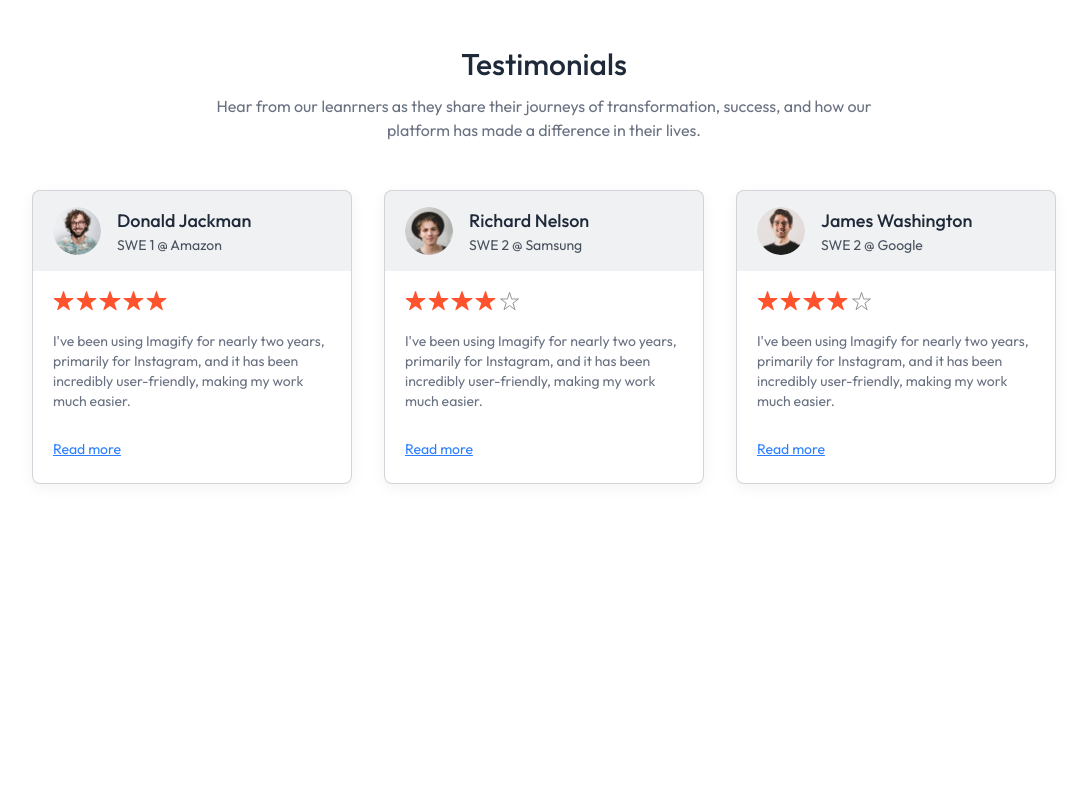
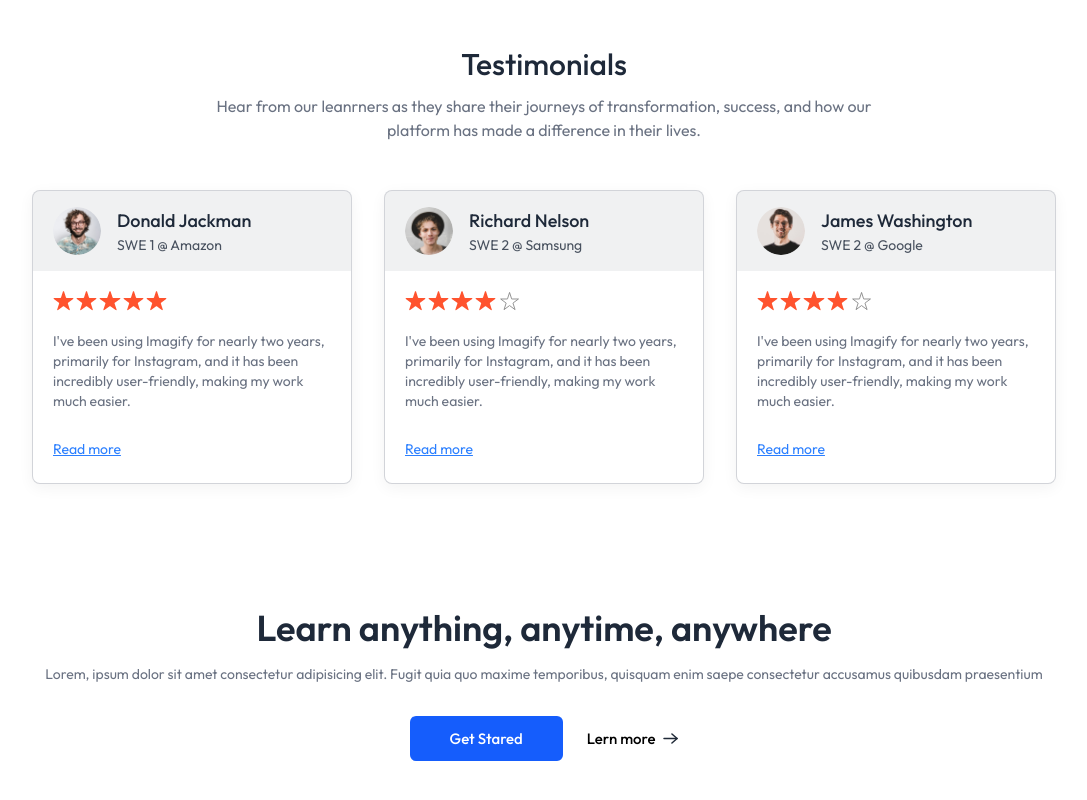
Before and after one commit to dpac14/Learning_Management_System, a React (Vite) app in the folder client/: page / in a window 1280 px wide. Shown: the part 1537-2337 px from the top of the page, without its empty margins (96-1183 px from the left). Before the commit the page ends 2077 px from the top, so only its background shows below. Built offline with nearby package versions, Linux system fonts and the light colour scheme; no server answers.

Commit message:
Add CallAction File on Home

```diff
--- a/client/src/pages/student/Home.jsx
+++ b/client/src/pages/student/Home.jsx
@@ -3,6 +3,7 @@ import Hero from '../../components/students/Hero';
 import Companies from '../../components/students/Companies';
 import CoursesSection from '../../components/students/CoursesSection';
 import TestimonialsSection from '../../components/students/TestimonialsSection';
+import CalltoAction from '../../components/students/CalltoAction';
 
 const Home = () => {
   return (
@@ -11,6 +12,7 @@ const Home = () => {
       <Companies />
       <CoursesSection />
       <TestimonialsSection />
+      <CalltoAction />
     </div>
   );
 }
```
